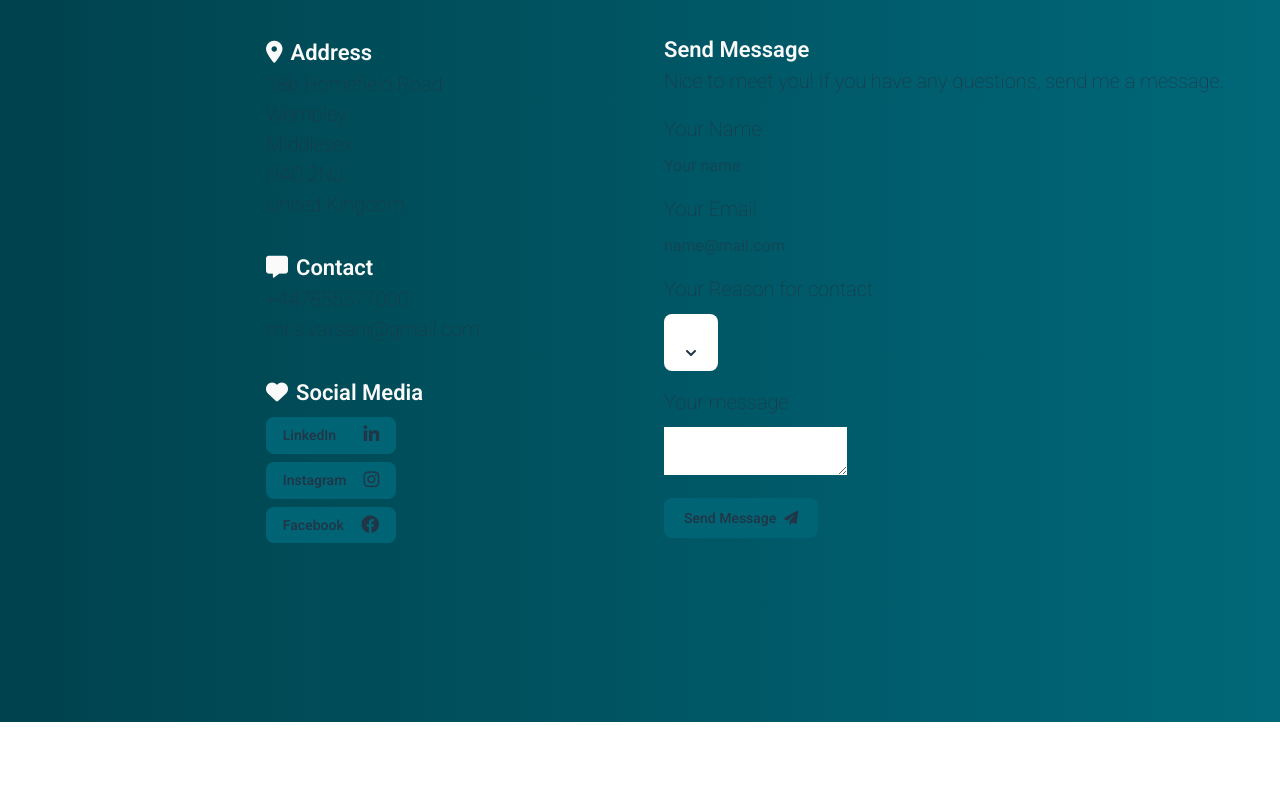
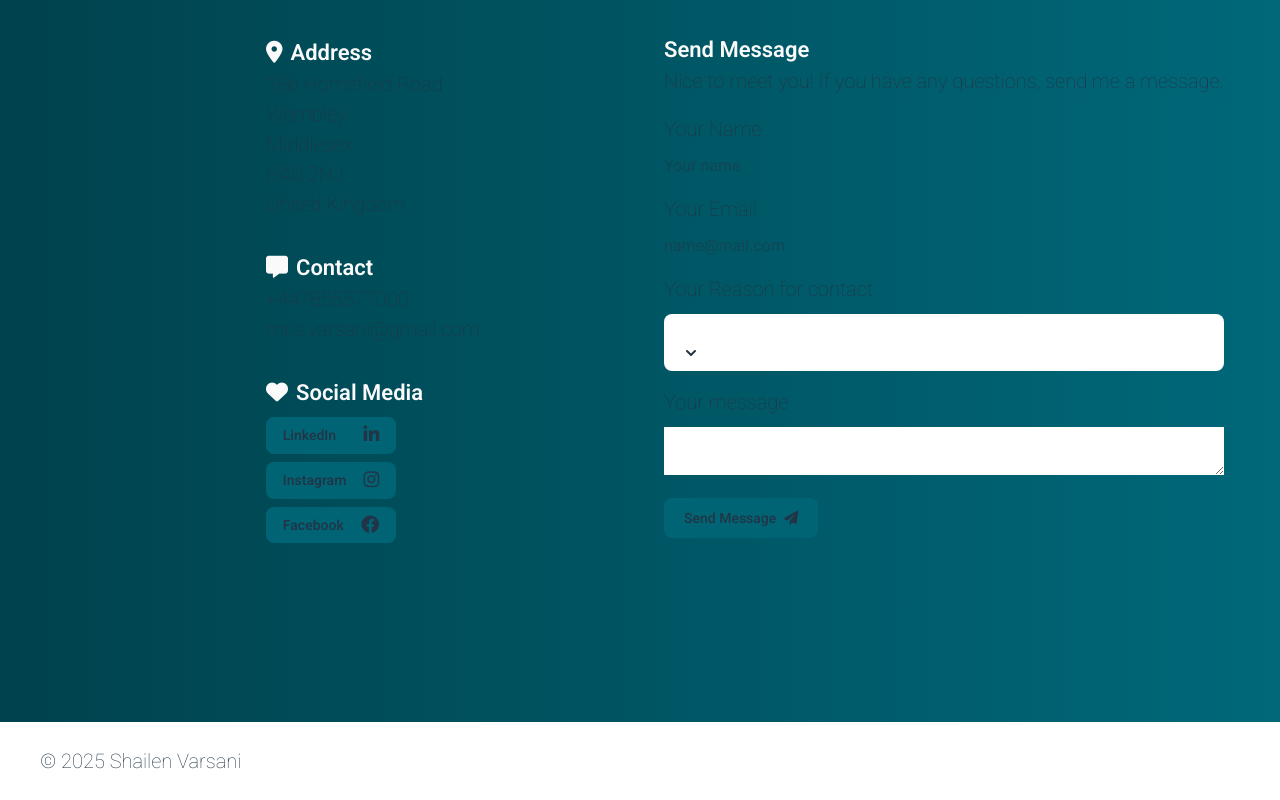
Before and after one commit to ShailenVarsani15/www.shailenvarsani.co.uk, a React (Vite) app: page / in a window 1280 px wide. Shown: the part 2950-3750 px from the top of the page. Before the commit the page ends 3672 px from the top, so only its background shows below. Built offline with nearby package versions, Linux system fonts and the light colour scheme.

Commit message:
Adding footer and linking to sections

```diff
--- a/src/App.jsx
+++ b/src/App.jsx
@@ -7,6 +7,7 @@ import Hero from './hero';
 import About from './about';
 import Work from './work';
 import Contact from './contact';
+import Footer from './footer';
 
 function App() {
   const [count, setCount] = useState(0)
@@ -18,6 +19,7 @@ function App() {
     <About />
     <Work />
     <Contact />
+    <Footer />
       {/* <div>
         <a href="https://vite.dev" target="_blank">
           <img src={viteLogo} className="logo" alt="Vite logo" />
--- a/src/contact.jsx
+++ b/src/contact.jsx
@@ -46,7 +46,7 @@ export function Contact() {
     };
 
     return(
-        <div className="contact grid lg:grid-cols-2 gap-4 py-40 px-10">
+        <div id="contact" className="contact grid lg:grid-cols-2 gap-4 py-40 px-10">
             <div className="flex flex-col items-center justify-center">
                 <div className="contact__block">
                     <h3><i class="fa-solid fa-location-dot"></i>Address</h3>
--- /dev/null
+++ b/src/footer.css
@@ -0,0 +1,8 @@
+.footer {
+    background-color: var(--color-primary-80);
+}
+
+.footer p {
+    color: var(--color-black-20);
+    margin: 0;
+}
--- /dev/null
+++ b/src/footer.jsx
@@ -0,0 +1,54 @@
+import React from "react"
+import { Typography } from "@material-tailwind/react";
+import "./footer.css"
+
+export function Footer() {
+  return (
+    <footer className="footer flex w-full flex-row flex-wrap items-center justify-center gap-y-6 gap-x-12 py-6 px-10 text-center md:justify-between">
+      <p>&copy; 2025 Shailen Varsani</p>
+      <ul className="flex flex-wrap items-center gap-y-2 gap-x-8">
+        <li>
+        <Typography className="font-normal transition-colors hover:text-blue-500 focus:text-blue-500">
+            <a onClick={() => {
+                const element = document.getElementById('about');
+                const yOffset = +10;
+                element?.scrollIntoView({
+                behavior: 'smooth',
+                block: 'center'
+              });
+            }}
+        className="flex items-center">About Me</a>
+          </Typography>
+        </li>
+        <li>
+        <Typography className="font-normal transition-colors hover:text-blue-500 focus:text-blue-500">
+            <a onClick={() => {
+                const element = document.getElementById('work');
+                const yOffset = +10;
+                element?.scrollIntoView({
+                behavior: 'smooth',
+                block: 'center'
+              });
+            }}
+        className="flex items-center">View Work</a>
+          </Typography>
+        </li>
+        <li>
+          <Typography className="font-normal transition-colors hover:text-blue-500 focus:text-blue-500">
+            <a onClick={() => {
+                const element = document.getElementById('contact');
+                const yOffset = +10;
+                element?.scrollIntoView({
+                behavior: 'smooth',
+                block: 'center'
+              });
+            }}
+        className="flex items-center">Contact</a>
+          </Typography>
+        </li>
+      </ul>
+    </footer>
+  );
+}
+
+export default Footer
--- a/src/navigation.jsx
+++ b/src/navigation.jsx
@@ -59,9 +59,15 @@ export function StickyNavbar() {
         color="blue-gray"
         className="p-1 font-normal"
       >
-        <a href="#" className="flex items-center">
-          Contact
-        </a>
+        <a onClick={() => {
+                const element = document.getElementById('contact');
+                const yOffset = +10;
+                element?.scrollIntoView({
+                behavior: 'smooth',
+                block: 'center'
+              });
+            }}
+        className="flex items-center">Contact</a>
       </Typography>
     </ul>
   );
```
